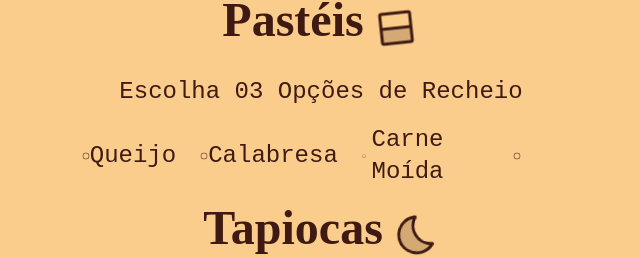
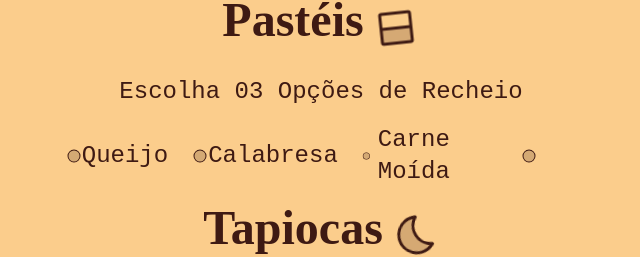
Before and after one commit to sauba/spa-comedoria-emporio-brisa, a Next.js app: page / in a window 1280 px wide. Shown: the part 1404-1661 px from the top of the page, without its empty margins (319-959 px from the left). Built offline with nearby package versions, Linux system fonts and the light colour scheme.

Commit message:
Update: Added components v3

```diff
--- a/src/components/CardapioPasteis/index.tsx
+++ b/src/components/CardapioPasteis/index.tsx
@@ -29,22 +29,22 @@ export default function CardapioPasteis() {
 
         <div className={`flex justify-center items-center gap-6`}>
           <span className={`w-full flex text-center justify-center xl:justify-center items-center`}>
-            <Circle size={8} />
+            <Circle size={16} weight="duotone" />
             <span className={`text-2xl font-pt-mono`}>Queijo</span>
           </span>
 
           <span className={`w-full flex text-center justify-center xl:justify-center items-center`}>
-            <Circle size={8} />
+            <Circle size={16} weight="duotone" />
             <span className={`text-2xl font-pt-mono`}>Calabresa</span>
           </span>
 
           <span className={`w-full flex text-center justify-center xl:justify-center items-center`}>
-            <Circle size={8} />
+            <Circle size={16} weight="duotone" />
             <span className={`text-2xl font-pt-mono`}>Carne Moída</span>
           </span>
 
           <span className={`w-full flex text-center justify-center xl:justify-center items-center`}>
-            <Circle size={8} />
+            <Circle size={16} weight="duotone" />
             <span className={`text-2xl font-pt-mono`}></span>
           </span>
         </div>
```
